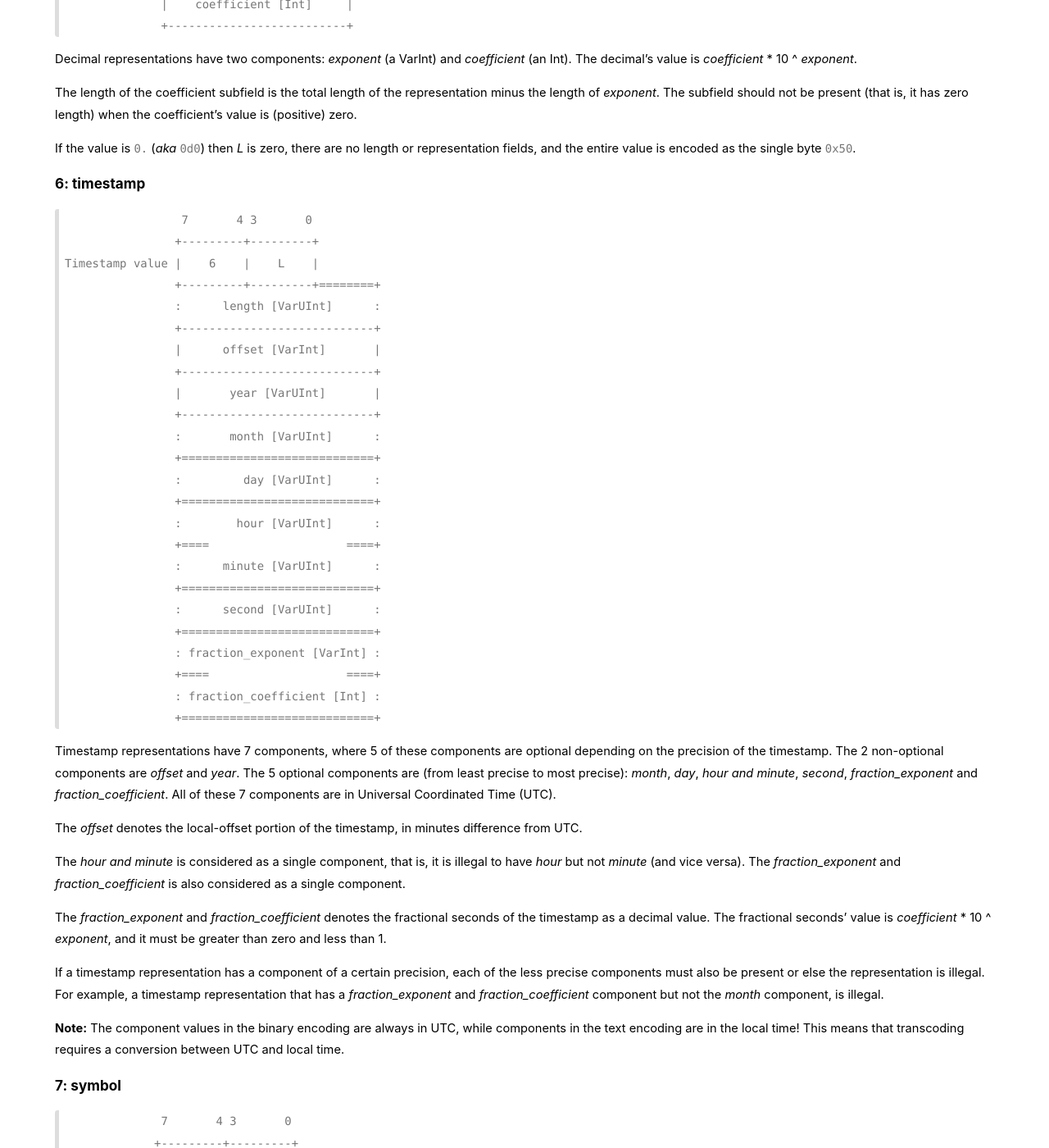
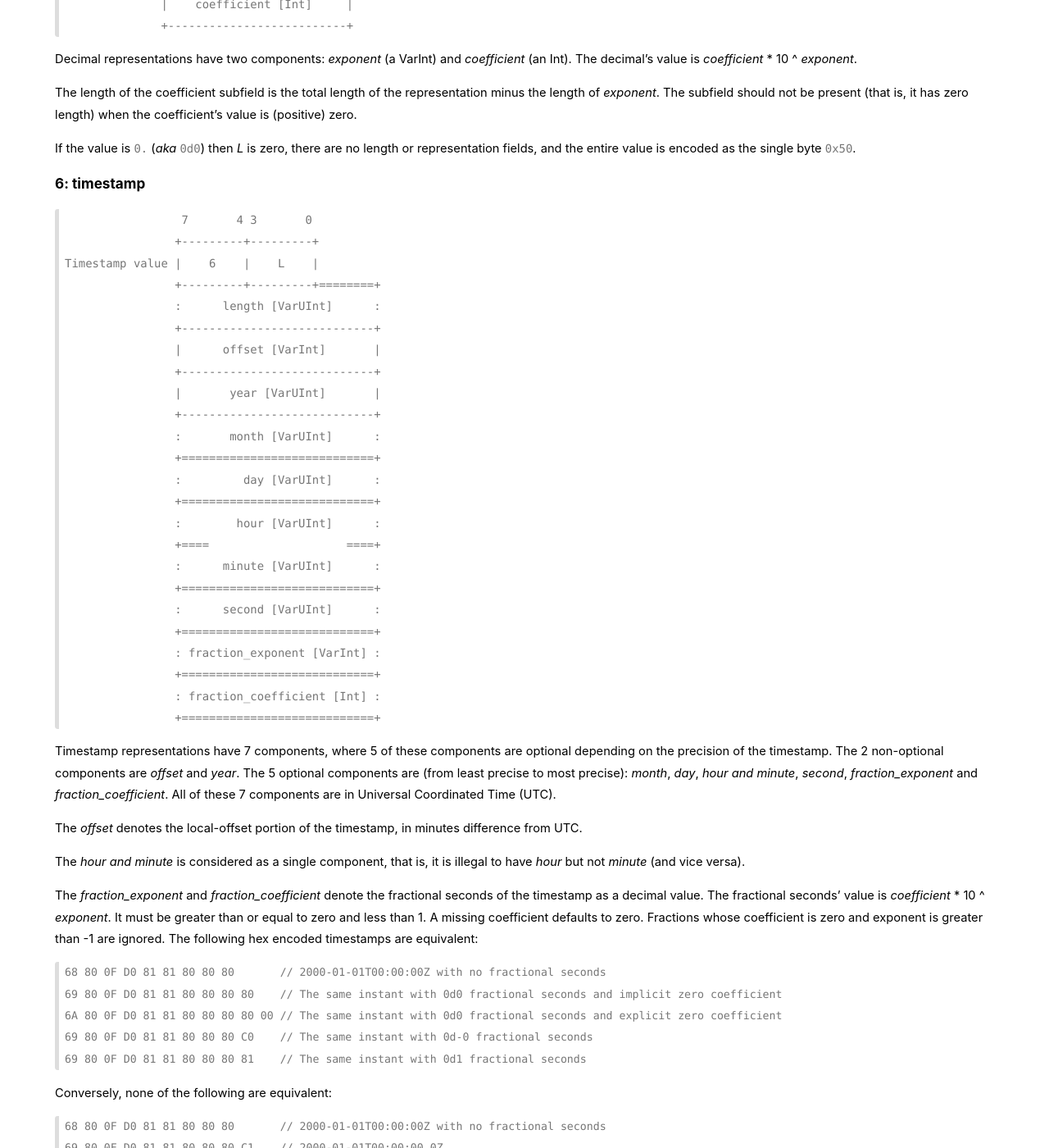
Before and after one commit to amazon-ion/ion-docs, a Jekyll site: the page built from binary.md, in a window 1280 px wide and 1400 px high, scrolled down 6019 px. Shown: the whole window at 82% size. Built offline with Jekyll 4.4.1, drawn with Linux system fonts in a browser that asks for light colours; some of the changed text lies outside the part shown.

Commit message:
Fixing spec bug where zero-valued fractional seconds in timestamps we… (#20)
* Fixing spec bug where zero-valued fractional seconds in timestamps were prohibited.

* Clarifies timestamp equivalence and support for equivalent binary encodings of zero fractional seconds.

* Removing 0x prefix in favor of explicitly mentioning hex encoding, adding examples of binary timestamps with zero fractional seconds and differing significant zeroes.

* Fixed sub-day precision timestamp without explicit offset (used -00:00)

* Simplified description of fractional precision with zero-valued coefficient

* Fixed invalid binary timestamps

* Fractional seconds 0d0 and 0d-0 are now equivalent

* Adding example of explicit zero coefficient, clarifying handling of missing coefficient

````diff
--- a/binary.md
+++ b/binary.md
@@ -375,11 +375,10 @@ Timestamp value |    6    |    L    |
                 :      second [VarUInt]      :
                 +============================+
                 : fraction_exponent [VarInt] :
-                +====                    ====+
+                +============================+
                 : fraction_coefficient [Int] :
                 +============================+
 </pre>
-
 
 Timestamp representations have 7 components, where 5 of these components are
 optional depending on the precision of the timestamp. The 2 non-optional
@@ -392,14 +391,30 @@ The _offset_ denotes the local-offset portion of the timestamp, in minutes
 difference from UTC.
 
 The _hour and minute_ is considered as a single component, that is, it is
-illegal to have _hour_ but not _minute_ (and vice versa). The
-_fraction\_exponent_ and _fraction\_coefficient_ is also considered as a single
-component.
+illegal to have _hour_ but not _minute_ (and vice versa).
 
-The _fraction\_exponent_ and _fraction\_coefficient_ denotes the fractional
+The _fraction\_exponent_ and _fraction\_coefficient_ denote the fractional
 seconds of the timestamp as a decimal value. The fractional seconds' value is
-_coefficient_ * 10 ^ _exponent_, and it must be greater than zero and less than
-1.
+_coefficient_ * 10 ^ _exponent_. It must be greater than or equal to zero
+and less than 1. A missing coefficient defaults to zero. Fractions whose
+coefficient is zero and exponent is greater than -1 are ignored. The
+following hex encoded timestamps are equivalent:
+
+```
+68 80 0F D0 81 81 80 80 80       // 2000-01-01T00:00:00Z with no fractional seconds
+69 80 0F D0 81 81 80 80 80 80    // The same instant with 0d0 fractional seconds and implicit zero coefficient
+6A 80 0F D0 81 81 80 80 80 80 00 // The same instant with 0d0 fractional seconds and explicit zero coefficient
+69 80 0F D0 81 81 80 80 80 C0    // The same instant with 0d-0 fractional seconds
+69 80 0F D0 81 81 80 80 80 81    // The same instant with 0d1 fractional seconds
+```
+
+Conversely, none of the following are equivalent:
+
+```
+68 80 0F D0 81 81 80 80 80       // 2000-01-01T00:00:00Z with no fractional seconds
+69 80 0F D0 81 81 80 80 80 C1    // 2000-01-01T00:00:00.0Z
+69 80 0F D0 81 81 80 80 80 C2    // 2000-01-01T00:00:00.00Z
+```
 
 If a timestamp representation has a component of a certain precision, each of
 the less precise components must also be present or else the representation is
````
Also changed, not shown: spec.md (+11 -0 lines).
